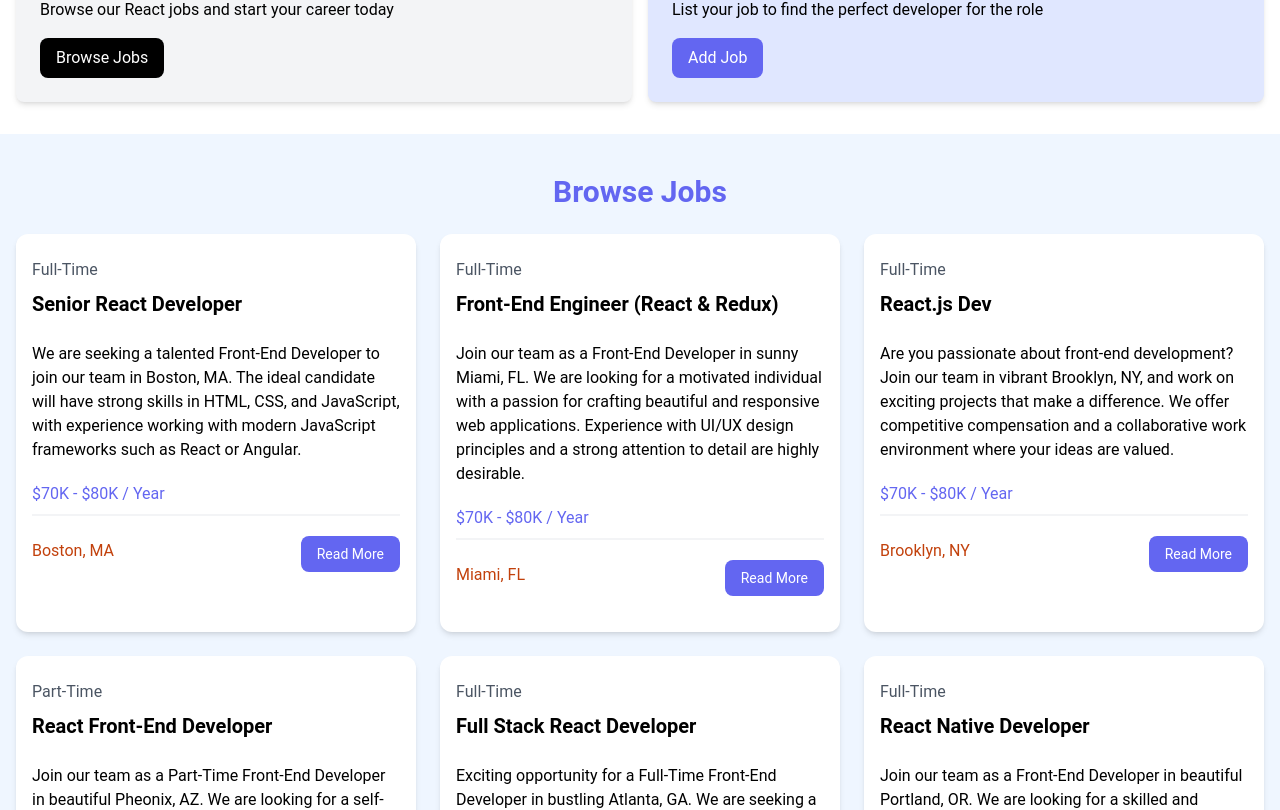
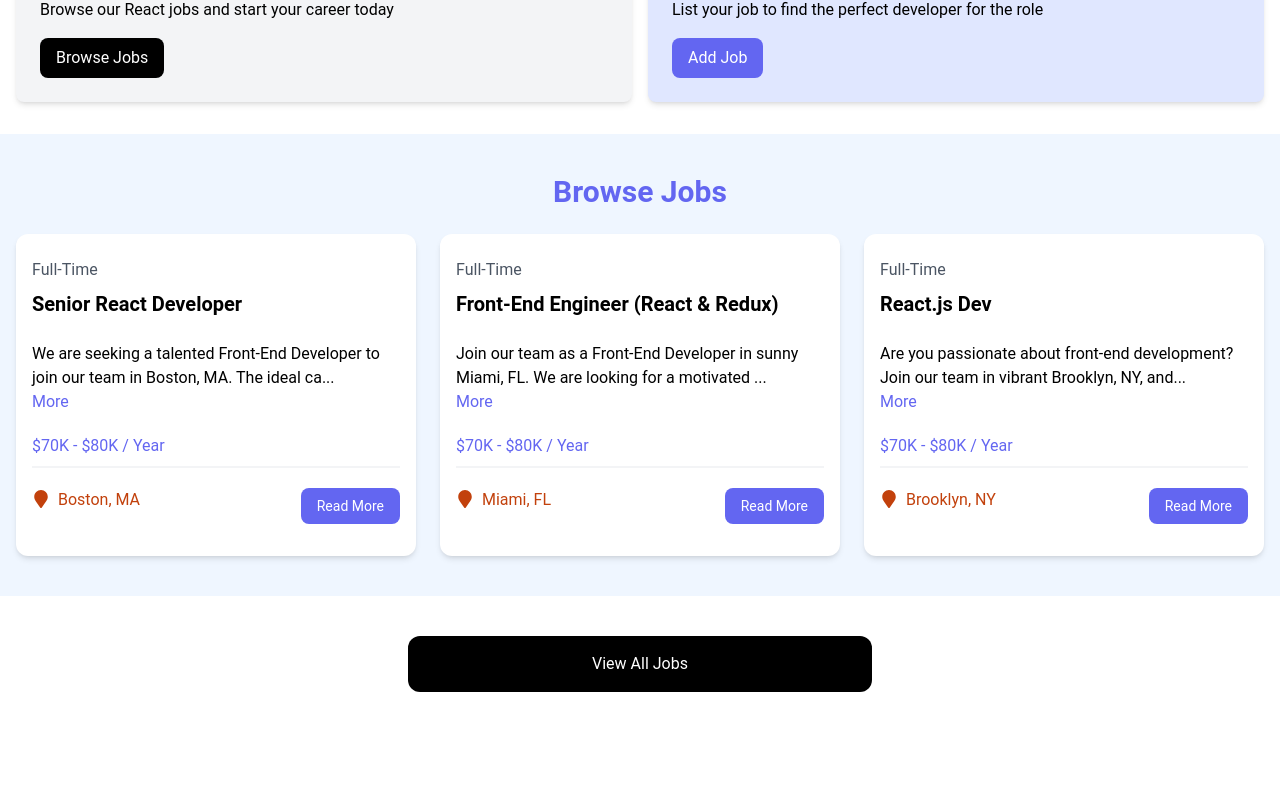
Before and after one commit to mardhamardiya18/react-job, a React app: page / in a window 1280 px wide. Shown: the part 475-1285 px from the top of the page. After the commit the page ends 1207 px from the top, so only its background shows below. Built offline with nearby package versions, Linux system fonts and the light colour scheme; the HTML template or start-up script is replaced by a standard one.

Commit message:
create route and mainLayout

```diff
--- a/package.json
+++ b/package.json
@@ -11,7 +11,9 @@
   },
   "dependencies": {
     "react": "^18.2.0",
-    "react-dom": "^18.2.0"
+    "react-dom": "^18.2.0",
+    "react-icons": "^5.0.1",
+    "react-router-dom": "^6.22.3"
   },
   "devDependencies": {
     "@types/react": "^18.2.64",
--- a/src/App.jsx
+++ b/src/App.jsx
@@ -1,33 +1,20 @@
+import { Route, createBrowserRouter, createRoutesFromElements, RouterProvider } from 'react-router-dom'
 import React from 'react'
-import Navbar from './components/Navbar'
-import HeroSection from './components/HeroSection'
-import HomeCard from './components/HomeCard'
-import JobList from './components/JobList'
+import Homepage from './pages/Homepage'
+import MainLayout from './layouts/MainLayout'
+
+const router = createBrowserRouter(
+  createRoutesFromElements(
+    <Route path='/' element={<MainLayout />}>
+      <Route index element={<Homepage />} />
+    </Route>
+
+
+  )
+)
 
 const App = () => {
-  return (
-    <>
-      {/* Navbar Component */}
-      <Navbar />
-
-      {/* <!-- Hero --> */}
-      <HeroSection />
-
-      {/* <!-- Developers and Employers --> */}
-      <HomeCard />
-
-      {/* <!-- Browse Jobs --> */}
-      <JobList />
-
-      <section className="m-auto max-w-lg my-10 px-6">
-        <a
-          href="jobs.html"
-          className="block bg-black text-white text-center py-4 px-6 rounded-xl hover:bg-gray-700"
-        >View All Jobs</a
-        >
-      </section>
-    </>
-  )
+  return <RouterProvider router={router} />
 }
 
 export default App
--- a/src/components/JobCard.jsx
+++ b/src/components/JobCard.jsx
@@ -1,6 +1,18 @@
-import React from 'react'
+import React, { useState } from 'react'
+import { FaMapMarker } from 'react-icons/fa'
+
 
 const JobCard = ({ job }) => {
+
+    const [showFullDesc, setShowFullDesc] = useState(false)
+
+    let description = job.description
+
+    if (!showFullDesc) {
+        description = description.substring(0, 90) + '...'
+    }
+
+
     return (
         <div className="bg-white rounded-xl shadow-md relative">
             <div className="p-4">
@@ -9,9 +21,12 @@
                     <h3 className="text-xl font-bold">{job.title}</h3>
                 </div>
 
-                <div className="mb-5">
-                    {job.description}
+                <div>
+                    {description}
                 </div>
+                <button onClick={() => setShowFullDesc((data) =>
+                    !data
+                )} className=' text-indigo-500 mb-5 hover:text-indigo-600'>{showFullDesc ? 'Less' : 'More'}</button>
 
                 <h3 className="text-indigo-500 mb-2">{job.salary} / Year</h3>
 
@@ -19,7 +34,7 @@
 
                 <div className="flex flex-col lg:flex-row justify-between mb-4">
                     <div className="text-orange-700 mb-3">
-                        <i className="fa-solid fa-location-dot text-lg"></i>
+                        <FaMapMarker className=' inline text-lg mb-1 mr-2' />
                         {job.location}
                     </div>
                     <a
--- a/src/components/JobList.jsx
+++ b/src/components/JobList.jsx
@@ -3,7 +3,11 @@
 import JobCard from './JobCard'
 
 const JobList = () => {
+
+    const recentJob = jobs.slice(0, 3)
+
     return (
+        <div>
             <section className="bg-blue-50 px-4 py-10">
                 <div className="container-xl lg:container m-auto">
                     <h2 className="text-3xl font-bold text-indigo-500 mb-6 text-center">
@@ -11,7 +15,7 @@
                     </h2>
                     <div className="grid grid-cols-1 md:grid-cols-3 gap-6">
                         {
-                        jobs.map((job) => (
+                            recentJob.map((job) => (
                                 <JobCard key={job.id} job={job} />
                             ))
                         }
@@ -20,6 +24,17 @@
                     </div>
                 </div>
             </section>
+
+            <section className="m-auto max-w-lg my-10 px-6">
+                <a
+                    href="jobs.html"
+                    className="block bg-black text-white text-center py-4 px-6 rounded-xl hover:bg-gray-700"
+                >View All Jobs</a
+                >
+            </section>
+        </div>
+
+
     )
 }
 
--- /dev/null
+++ b/src/layouts/MainLayout.jsx
@@ -0,0 +1,15 @@
+import React from 'react'
+import { Outlet } from 'react-router-dom'
+import Navbar from '../components/Navbar'
+
+
+const MainLayout = () => {
+    return (
+        <>
+            <Navbar />
+            <Outlet />
+        </>
+    )
+}
+
+export default MainLayout
--- /dev/null
+++ b/src/pages/Homepage.jsx
@@ -0,0 +1,17 @@
+import React from 'react'
+import HeroSection from '../components/HeroSection'
+import HomeCard from '../components/HomeCard'
+import JobList from '../components/JobList'
+
+const Homepage = () => {
+    return (
+        <>
+            <HeroSection />
+            <HomeCard />
+            <JobList />
+        </>
+
+    )
+}
+
+export default Homepage
```
Also changed, not shown: 1 other file (tests, documents, lock files or other folders). Lines whose indentation alone changed are shown as unchanged.
